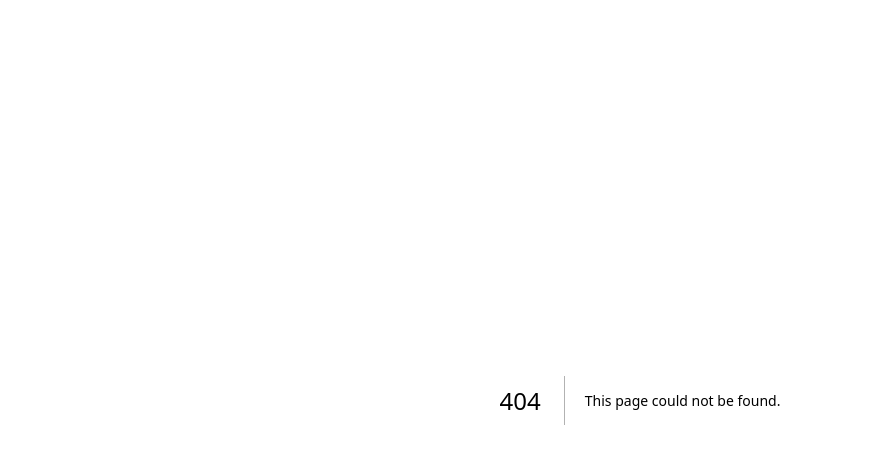
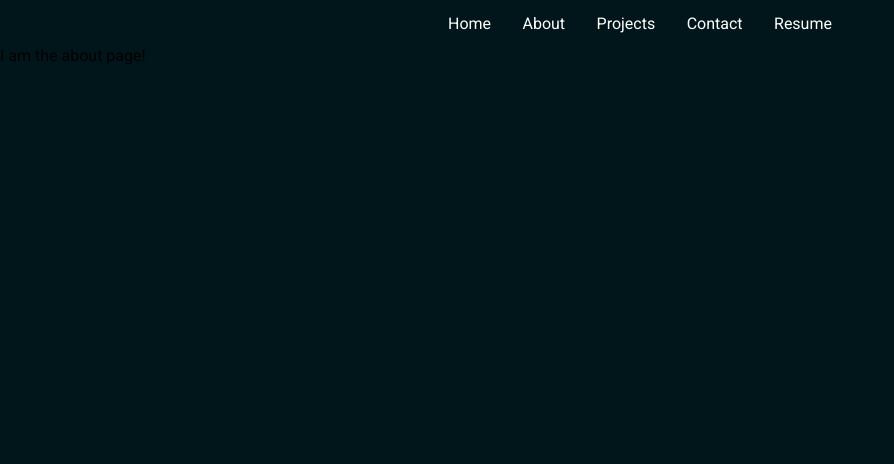
Before and after one commit to ThrillDaWill/Portfolio, a Next.js app in the folder portfolio/: page /about in a window 1280 px wide. Before the commit this address had no page. Shown: the top 464 px of the page, without its empty margins (0-894 px from the left). Built offline with nearby package versions, Linux system fonts and the light colour scheme.

Commit message:
Creates pages/routes

```diff
--- /dev/null
+++ b/portfolio/src/pages/about/index.tsx
@@ -0,0 +1,11 @@
+import Navigation from "@/components/Navigation/Navigation/Navigation";
+import '../../app/App.scss'
+
+export default function About() {
+  return (
+    <main className='app'>
+      <Navigation />
+      <div>I am the about page!</div>
+    </main>
+  )
+}
```
Also changed, not shown: portfolio/src/pages/contact/index.tsx (added, +11 -0 lines), portfolio/src/pages/projects/index.tsx (added, +11 -0 lines).
